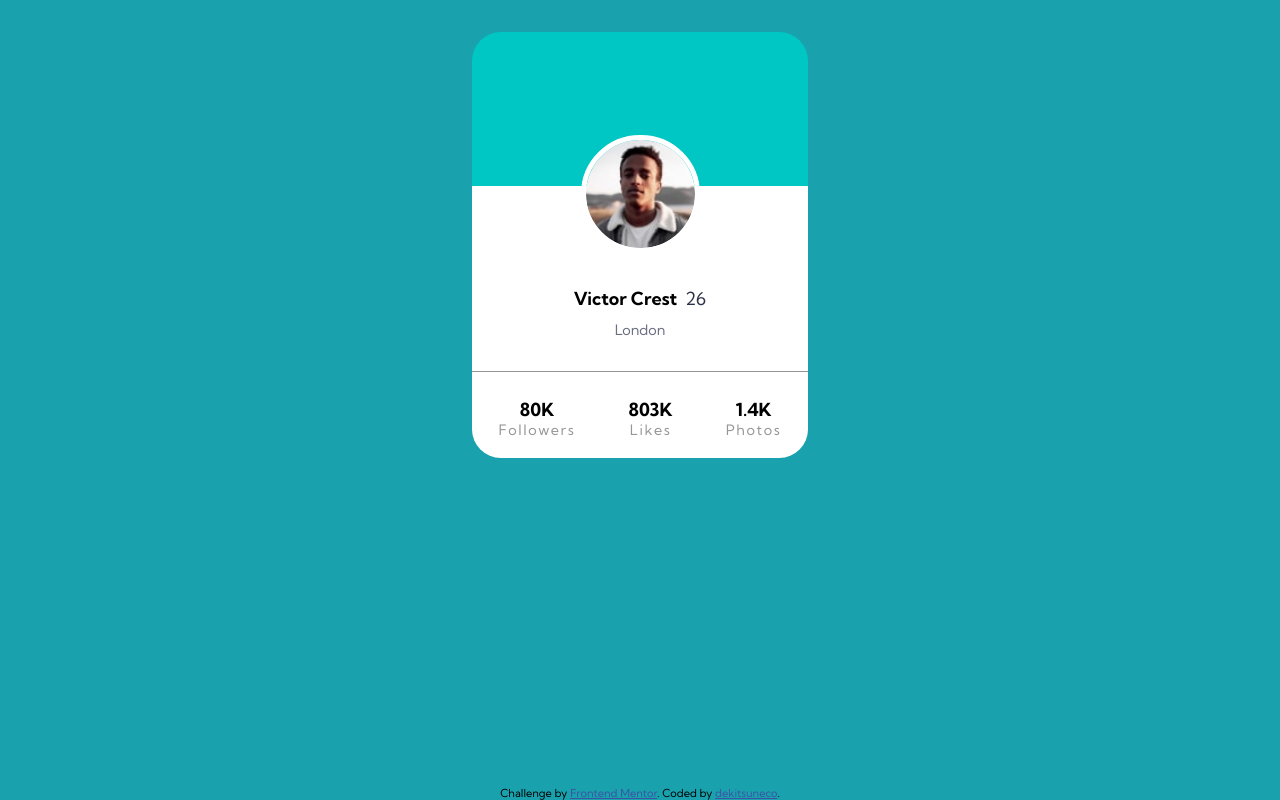
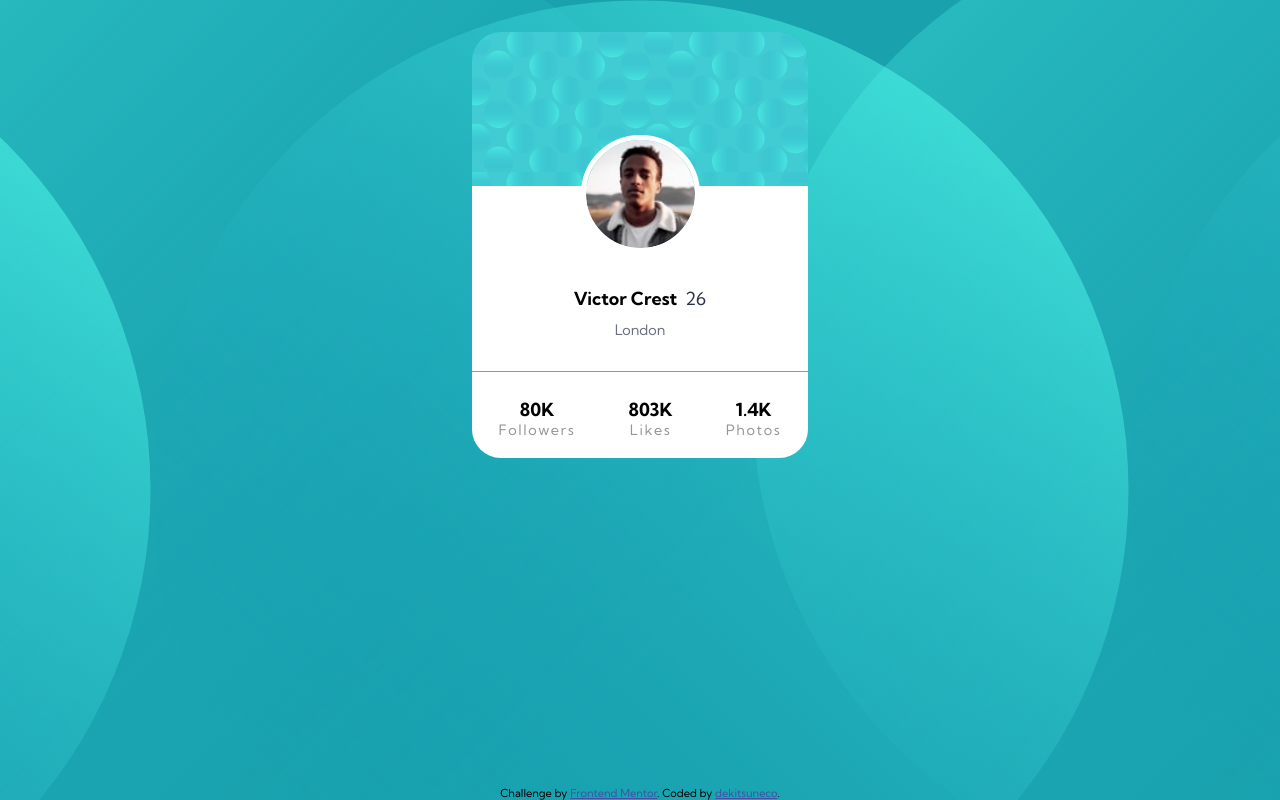
Before and after one commit to dekitsuneco/profile-card-component, a website: page app/index.html in a window 1280 px wide. Drawn offline with Linux system fonts and the light colour scheme.

Commit message:
Add svg backgrounds to card and page

```diff
--- a/app/src/styles/scss/style.scss
+++ b/app/src/styles/scss/style.scss
@@ -42,6 +42,10 @@ body {
   justify-content: space-between;
 
   background-color: hsl(185, 75%, 39%);
+  background-image:
+  url('../assets/images/bg-pattern-top.svg'),
+  url('../assets/images/bg-pattern-bottom.svg');
+  background-position: top center, -75%, 50%;
   font-size: 1.125rem;
   font-family: 'Kumbh Sans', sans-serif;
 }
@@ -64,6 +68,7 @@ body {
     position: relative;
 
     background-color: hsl(179, 100%, 39%);
+    background-image: url('../assets/images/bg-pattern-card.svg');
 
     img {
       display: block;
```
Also changed, not shown: app/index.html (+1 -1 lines), app/src/styles/style.css, 1 other file.
